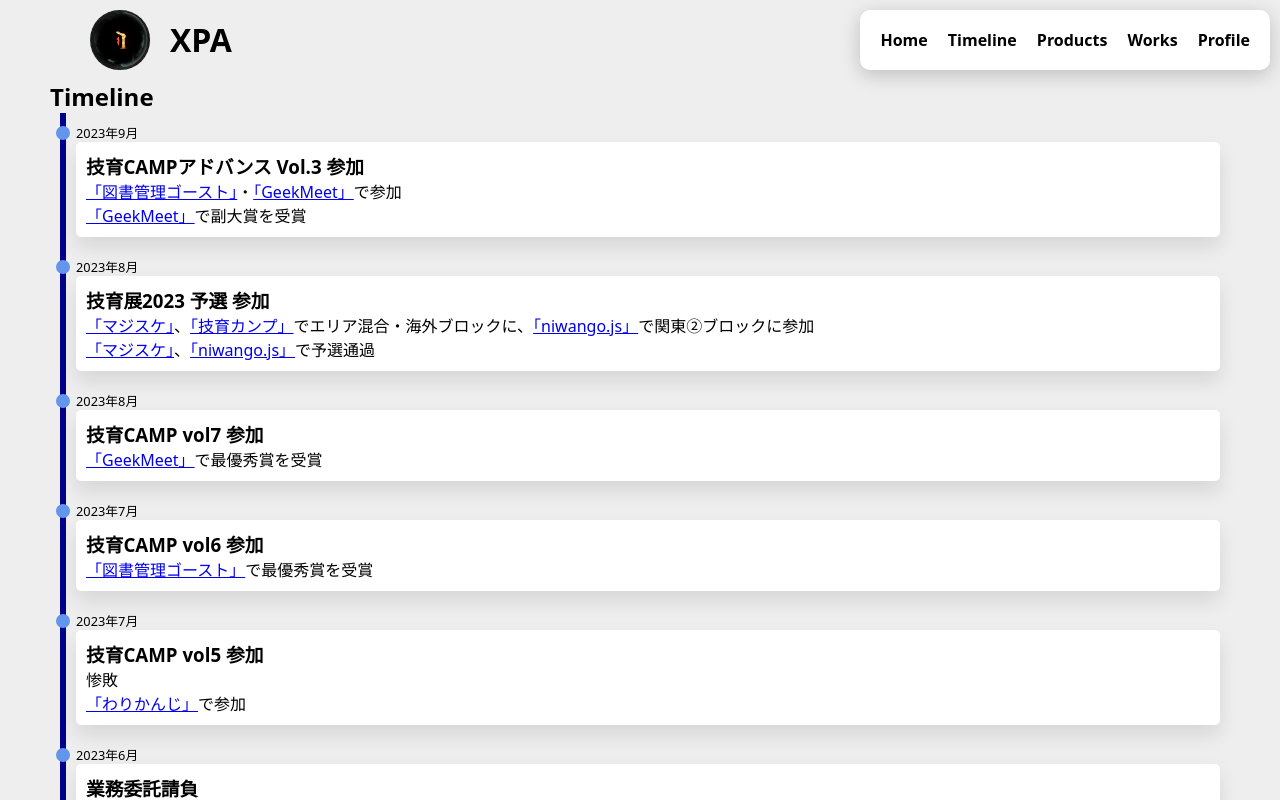
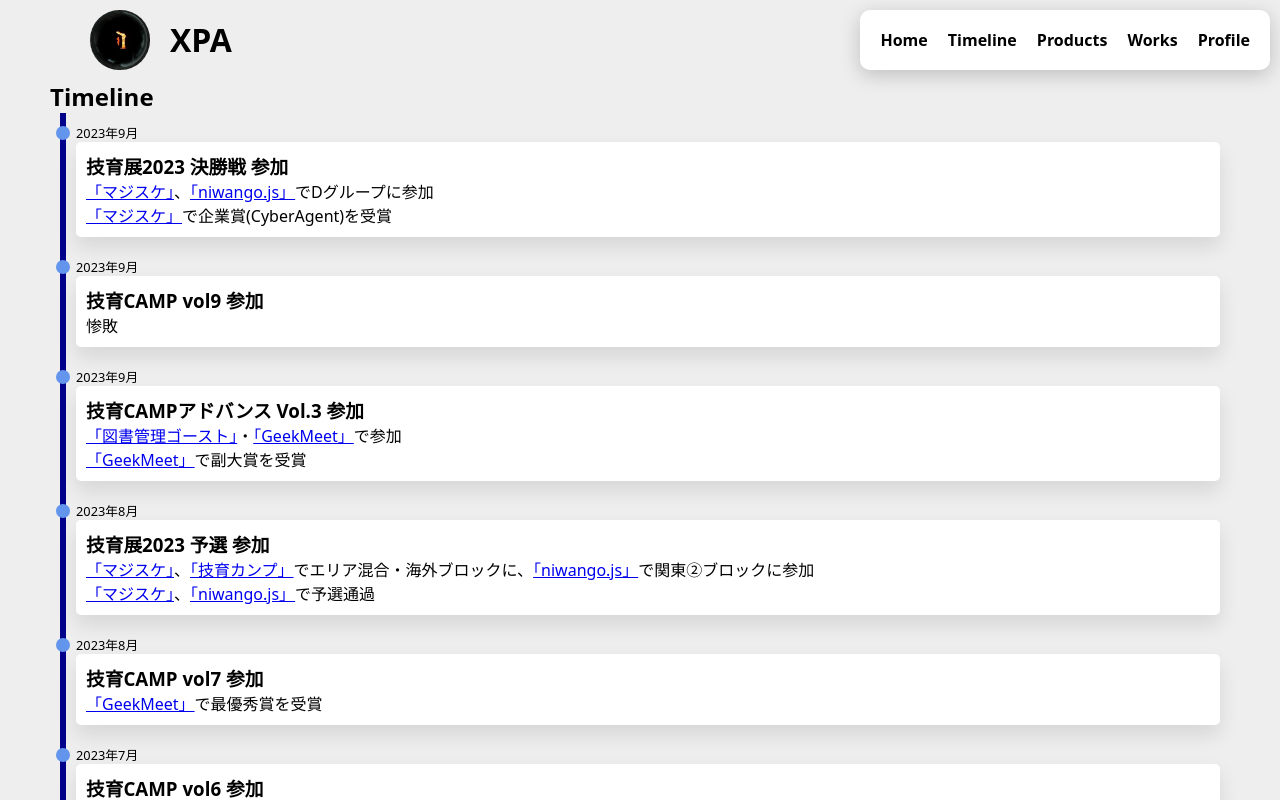
Before and after one commit to xpadev-net/portfolio, a Next.js app: page / in a window 1280 px wide. Shown: the top 800 px of the page. Built offline with nearby package versions, Linux system fonts and the light colour scheme.

Commit message:
update: timeline

```diff
--- a/src/components/timeline/index.tsx
+++ b/src/components/timeline/index.tsx
@@ -10,6 +10,22 @@ const Timeline = ({ id }: props) => {
     <section>
       <Anchor id={id} />
       <h2>Timeline</h2>
+      <TimelineItem date={"2023年9月"}>
+        <h3>技育展2023 決勝戦 参加</h3>
+        <p>
+          <a href={"#p_magische"}>「マジスケ」</a>、
+          <a href={"#p_niwango_js"}>「niwango.js」</a>
+          でDグループに参加
+        </p>
+        <p>
+          <a href={"#p_magische"}>「マジスケ」</a>
+          で企業賞(CyberAgent)を受賞
+        </p>
+      </TimelineItem>
+      <TimelineItem date={"2023年9月"}>
+        <h3>技育CAMP vol9 参加</h3>
+        <p>惨敗</p>
+      </TimelineItem>
       <TimelineItem date={"2023年9月"}>
         <h3>技育CAMPアドバンス Vol.3 参加</h3>
         <p>
```
